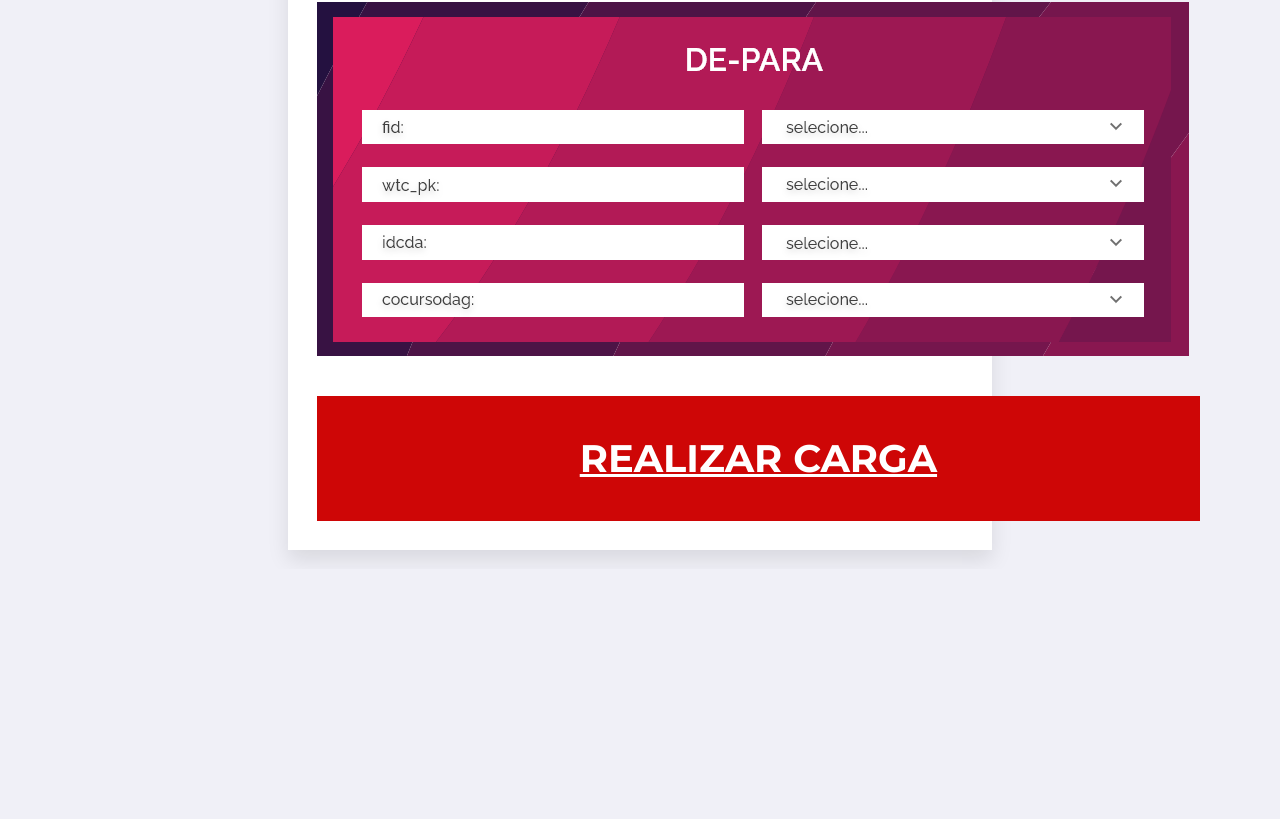
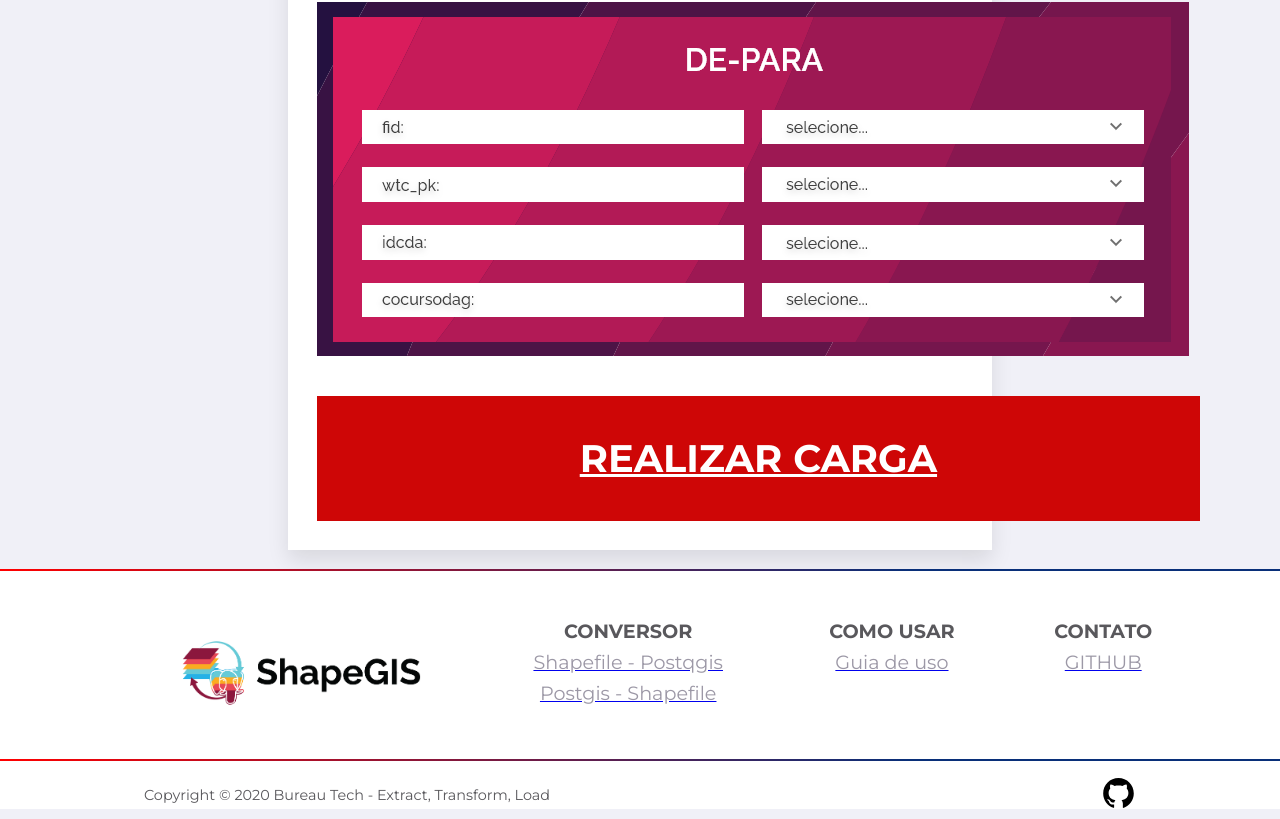
Before and after one commit to BureauTech/Mini-ETL-Shapefile-to-PostGis, a React (Create React App) app in the folder web/: page /shape in a window 1280 px wide. Shown: the part 1652-2471 px from the top of the page. Before the commit the page ends 2221 px from the top, so only its background shows below. Built offline with nearby package versions, Linux system fonts and the light colour scheme.

Commit message:
footer component created and imported to all screens

```diff
--- /dev/null
+++ b/web/src/components/Footer/index.js
@@ -0,0 +1,53 @@
+import React from 'react';
+import {Link} from 'react-router-dom';
+
+//Assets
+import Logo from '../../assets/img/logo.png';
+
+// Icon
+import {AiFillGithub} from 'react-icons/ai';
+
+// Style
+import "./styles.css";
+
+
+function Footer() {
+    return(
+        <div className="footer-container">
+        <div className="head-margin"></div>
+        <div className="info-content">
+          <img src={Logo} alt="Logo"/>
+          <div>
+            <p>CONVERSOR</p>
+            <Link to="/shape">
+              <span>Shapefile - Postqgis</span>
+            </Link>
+            <Link to="/post">
+              <span>Postgis - Shapefile</span>
+            </Link>
+          </div>
+          <div>
+            <p>COMO USAR</p>
+            <Link to="/how-to-use">
+              <span>Guia de uso</span>
+            </Link>
+          </div>
+          <div>
+            <p>CONTATO</p>
+            <a href="https://github.com/BureauTech"><span>GITHUB</span></a>
+          </div>
+        </div>
+        <div className="head-margin"></div>
+        <div className="footer-end">
+          <p> Copyright © {new Date().getFullYear()} Bureau Tech - Extract, Transform, Load </p>
+          <a href="https://github.com/BureauTech">
+            <AiFillGithub value={{className: 'git-icon'}} />
+          </a>
+        </div>
+
+
+      </div>
+    )
+}
+
+export default Footer;
--- /dev/null
+++ b/web/src/components/Footer/styles.css
@@ -0,0 +1,78 @@
+.footer-container {
+    flex: 1;
+
+    align-items: center;
+    text-align: center;
+    justify-content: center;
+
+    background: var(--color-box-base);
+}
+
+.footer-container img {
+    height: 70px;
+
+    display: flex;
+
+    margin-left: 5rem;
+    margin-top: 2rem;
+}
+
+.head-margin {
+    height: 2px;
+    width: 100%;
+
+    background: rgb(255,0,0);
+    background: linear-gradient(90deg, rgba(255,0,0,1) 0%, rgba(9,47,121,1) 71%);
+
+    margin: 2rem 0;
+}
+
+.info-content {
+    display: flex;
+
+    flex-direction: row;
+    justify-content: space-evenly;
+
+    padding: 3rem;
+}
+
+.info-content p{
+    display: block;
+
+    font: 700 2rem Montserrat;
+    color: var(--info-text-title);
+}
+
+.info-content span{
+    display: block;
+
+    font: 400 2rem Montserrat;
+    color: var(--color-text-complement);
+
+    text-decoration: none;
+
+    margin: 0.7rem;
+}
+
+.footer-end {
+    font: 400 1.5rem Montserrat;
+    color: var(--info-text-title);
+
+    justify-content: space-between;
+    align-items: center;
+    display: flex;
+
+    height: 3rem;
+    margin: 1rem 15rem;
+}
+
+.footer-end svg {
+    height: 40px;
+    width: 35px;
+
+    color: black;
+
+    align-items: center;
+    text-align: center;
+    justify-content: space-between;
+}
--- a/web/src/pages/Home/index.js
+++ b/web/src/pages/Home/index.js
@@ -7,6 +7,7 @@ import Post from '../../assets/img/post-shape.png';
 //Components
 import Header from '../../components/Header';
 import Faq from '../../components/Faq';
+import Footer from '../../components/Footer';
 
 import "./styles.css";
 
@@ -40,6 +41,7 @@ function Home() {
         </div>
       </div>
 
+      <Footer />
 
     </>
   );
--- a/web/src/pages/Postgis/index.js
+++ b/web/src/pages/Postgis/index.js
@@ -4,11 +4,14 @@ import {Link} from 'react-router-dom';
 //Components
 import Header from '../../components/Header';
 import Faq from '../../components/Faq';
+import Footer from '../../components/Footer';
 
+//Assets
 import postStep1 from '../../assets/img/post-shape.png';
 import postStep2 from '../../assets/img/db-conect.png';
 import postStep3 from '../../assets/img/de-para-post.png';
 
+//Style
 import "./styles.css";
 
 function Post() {
@@ -53,6 +56,8 @@ function Post() {
 
       </div>
 
+      <Footer/>
+
     </>
   );
 }
--- a/web/src/pages/Shape/index.js
+++ b/web/src/pages/Shape/index.js
@@ -4,11 +4,14 @@ import {Link} from 'react-router-dom';
 //Components
 import Header from '../../components/Header';
 import Faq from '../../components/Faq';
+import Footer from '../../components/Footer';
 
+//Assets
 import shapeStep1 from '../../assets/img/shape-post.png';
 import shapeStep2 from '../../assets/img/db-conect.png';
 import shapeStep3 from '../../assets/img/de-para-shape.png';
 
+//Styles
 import "./styles.css";
 
 function Shape() {
@@ -51,6 +54,7 @@ function Shape() {
 
       </div>
 
+      <Footer />
     </>
   );
 }
--- a/web/src/styles.css
+++ b/web/src/styles.css
@@ -4,6 +4,7 @@
   --color-text-in-primary: #D4C2FF;
   --color-text-title: #32264D;
   --color-text-complement: #9C98A6;
+  --info-text-title: #59585c;
   --color-text-base: #6A6180;
   --color-line-in-white: #E6E6F0;
   --color-input-background: #F8F8FC;
```
